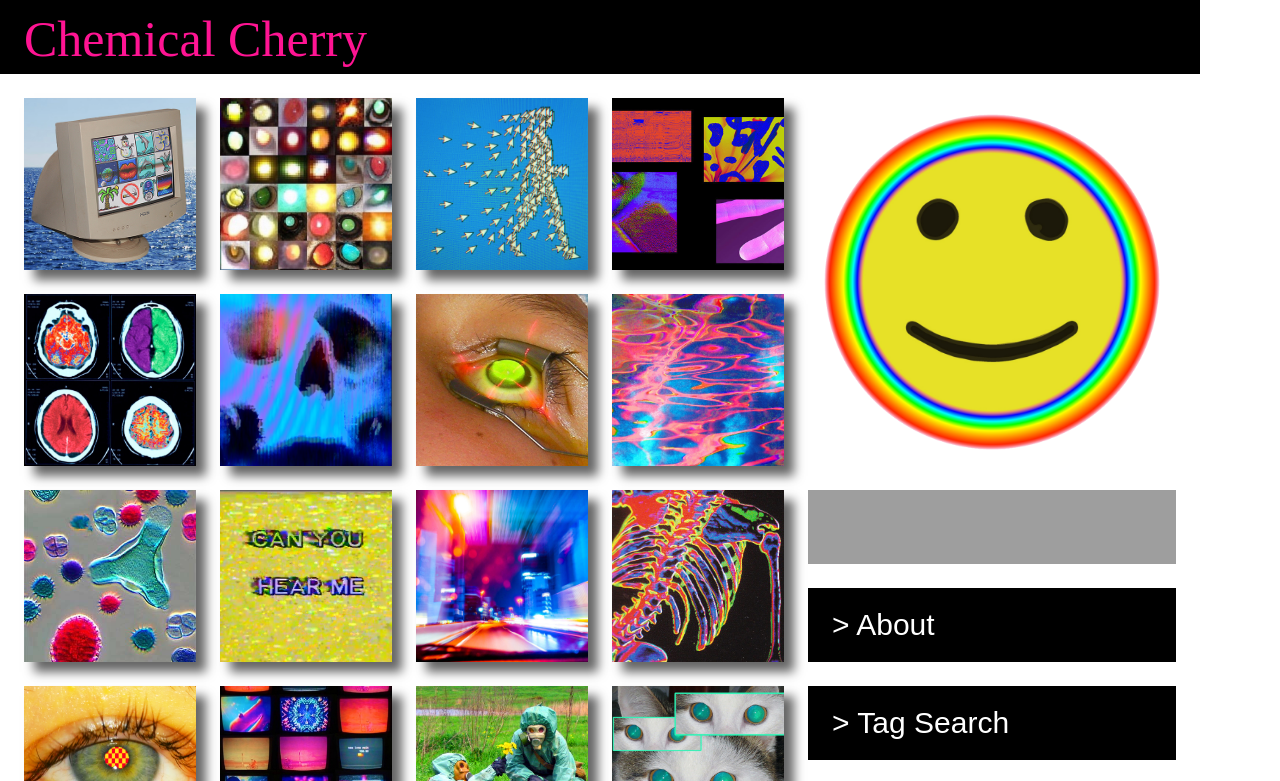
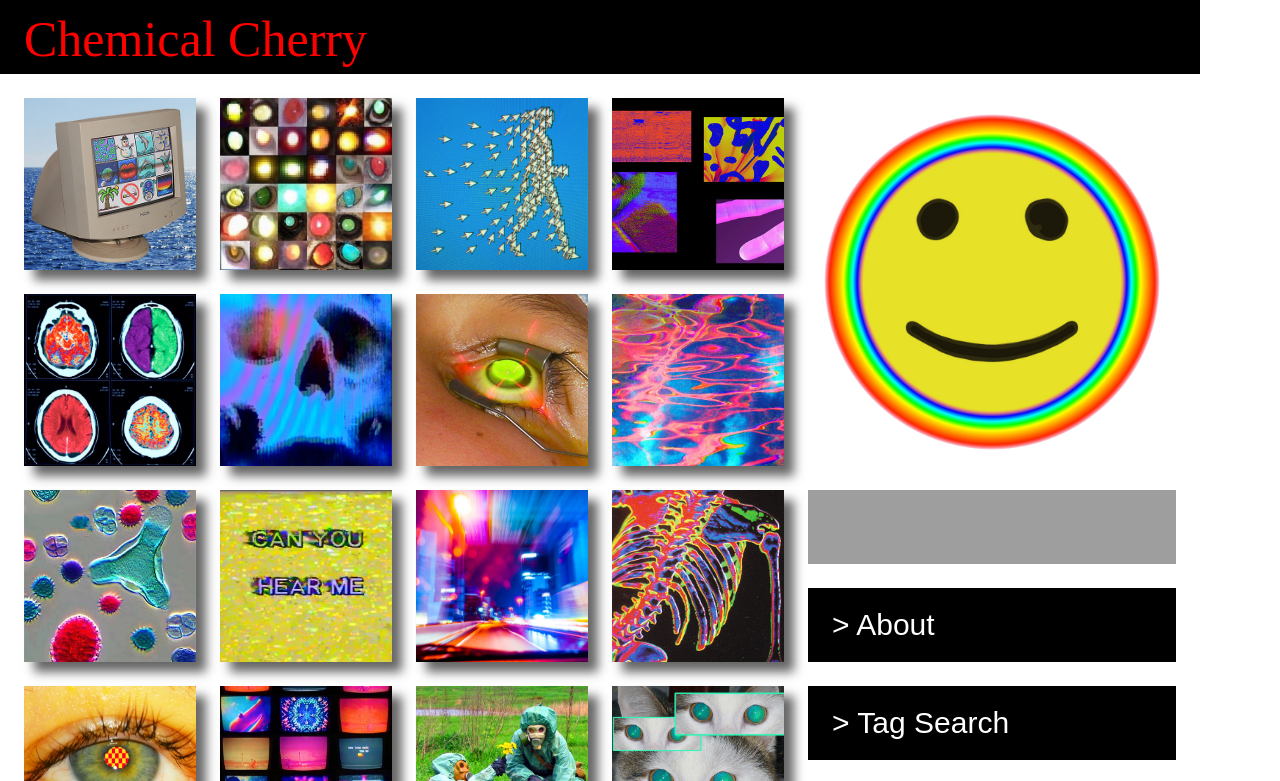
Before and after one commit to EMKWdesign/ATK301, a plain HTML site: page assignment7/assignment7.html in a window 1280 px wide. In both pictures the pointer is over the link "Chemical Cherry". Shown: the top 781 px of the page. Drawn offline with Linux system fonts and the light colour scheme; grey boxes are pictures that could not be loaded; a web font is replaced by a local one.

Commit message:
Red Chemical Cherry

```diff
--- a/assignment7/assignment7.css
+++ b/assignment7/assignment7.css
@@ -41,7 +41,7 @@ h1 a:hover {
   font-family: "LoRes 9 OT Wide Bold";
 font-weight: normal;
 font-size: 50px;
-color: deeppink;
+color: red;
 padding: 0;
 margin: 0;
 text-decoration: none;
--- a/assignment7/assignment7TBC.css
+++ b/assignment7/assignment7TBC.css
@@ -41,7 +41,7 @@ h1 a:hover {
   font-family: "LoRes 9 OT Wide Bold";
 font-weight: normal;
 font-size: 50px;
-color: deeppink;
+color: red;
 padding: 0;
 margin: 0;
 text-decoration: none;
```
